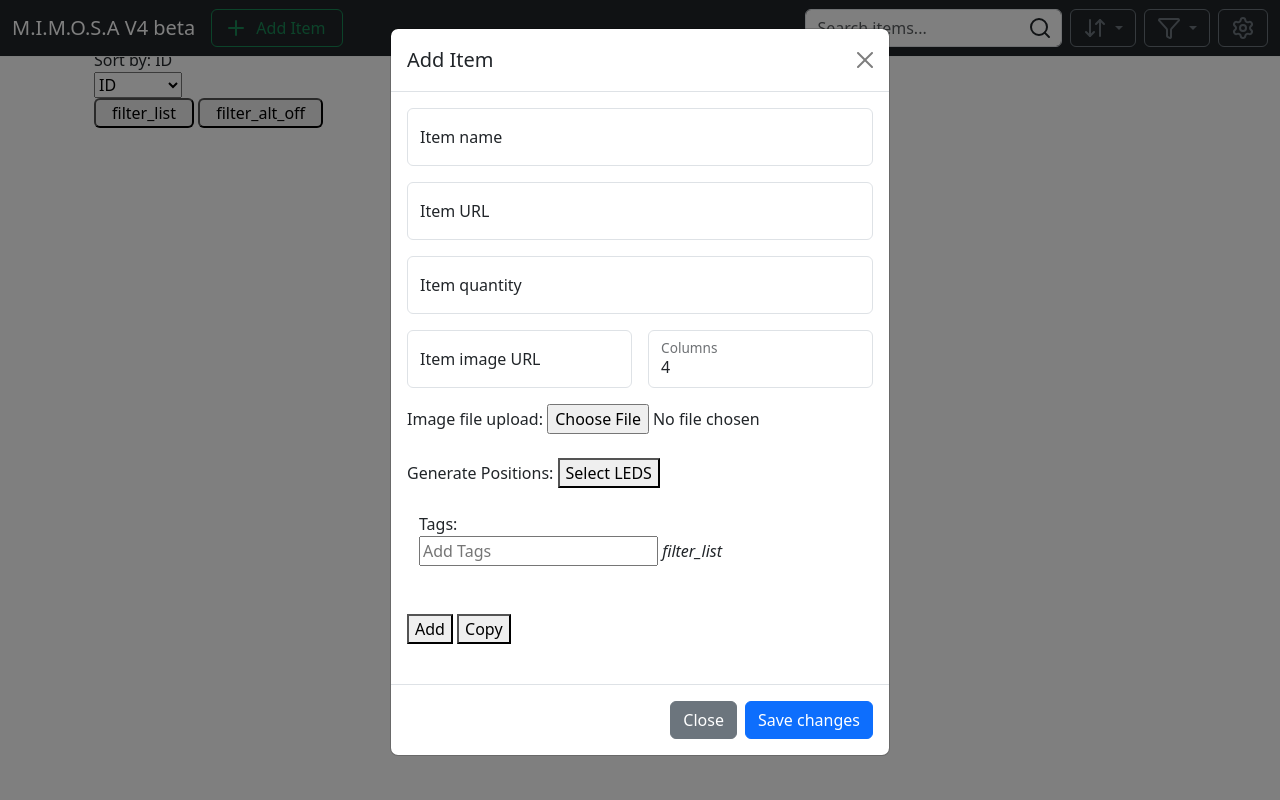
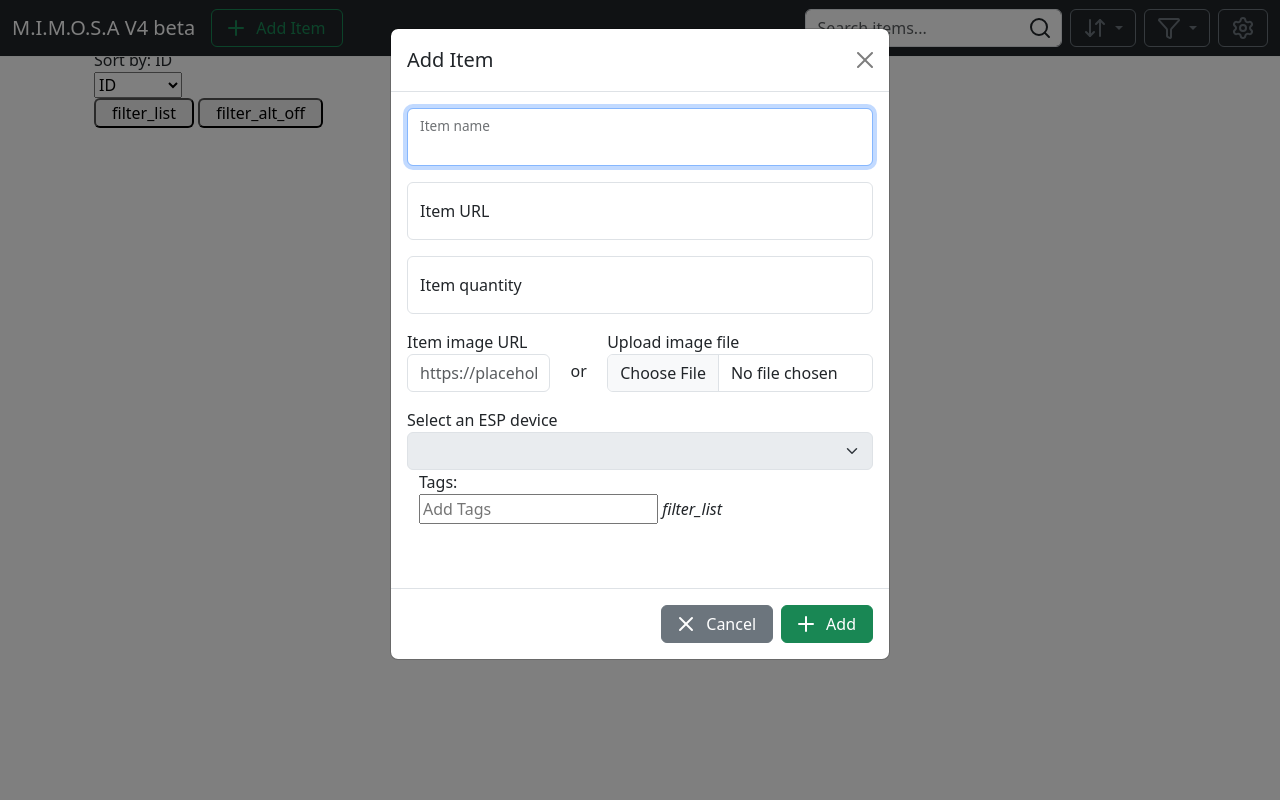
Before and after one commit to FireMarshmellow/Spotlight_Storage, a Flask app: page / in a window 1280 px wide, after a click on "Add Item". Run offline with Flask 2, Linux system fonts and the light colour scheme; data that the repository does not hold is empty; some libraries are stand-ins or nearby versions.

Commit message:
Progress made on "Add Item" interface

```diff
--- a/static/overrides.css
+++ b/static/overrides.css
@@ -42,8 +42,9 @@
     opacity: 1; /* Show the rainbow on hover */
     animation-play-state: running; /* Start the animation on hover */
 }
-.btn-rainbow:hover{
-     text-shadow: 2px 2px 4px rgba(0, 0, 0, 0.75);
+
+.btn-rainbow:hover {
+    text-shadow: 2px 2px 4px rgba(0, 0, 0, 0.75);
 }
 
 .btn-rainbow span {
@@ -69,3 +70,7 @@
 .icon-n4px .lucide {
     margin-top: -4px;
 }
+
+.or-text {
+    padding-top: 29px;
+}
--- a/static/script.js
+++ b/static/script.js
@@ -537,33 +537,121 @@ function loadItems() {
 loadItems();
 
 
-document.getElementById("save-item").addEventListener("click", addItem);
-document.getElementById("btn-add").addEventListener("click", function() {isEditingItem = false;});
-document.getElementById("btn-add").addEventListener("click", toggleAddForm);
-document.getElementById("btn-add").addEventListener("click", populateEspDropdown);
-//Function to Ad ESPs
-// Function to add an ESP item
+
+function createCheckboxGrid() {
+  const selectEspDropdown = document.getElementById("add_item_esp_select");
+  const checkboxGrid = document.getElementById("checkbox-grid");
+
+  const selectedOption = selectEspDropdown.options[selectEspDropdown.selectedIndex];
+  const rows = parseInt(selectedOption.dataset.espRows);
+  const columns = parseInt(selectedOption.dataset.espColumns);
+
+  // Variables to determine the starting position and serpentine direction
+  const startTop = selectedOption.dataset.espStarttop === 'top';
+  const startLeft = selectedOption.dataset.espStartleft === 'left';
+  const serpentine = selectedOption.dataset.espSerpentine === 'horizontal';
+
+  checkboxGrid.innerHTML = ""; // Clear previous grid if any
+
+  if (!isNaN(rows) && !isNaN(columns)) {
+    const table = document.createElement("table");
+    table.style.borderCollapse = "collapse"; // Set border collapse for better table appearance
+
+    let ledNumber = 1; // Start the LED number counter
+
+    for (let i = startTop ? 1 : rows; startTop ? i <= rows : i > 0; startTop ? i++ : i--) {
+      const row = document.createElement("tr");
+
+      for (let j = startLeft ? 1 : columns; startLeft ? j <= columns : j > 0; startLeft ? j++ : j--) {
+        const cell = document.createElement("td");
+
+        const checkbox = document.createElement("input");
+        checkbox.type = "checkbox";
+
+        // Calculate the position based on the specified settings
+        let rowPosition = startTop ? i : rows - i + 1;
+        let colPosition = startLeft ? j : columns - j + 1;
+
+        // Calculate LED number based on serpentine or normal order
+        if (serpentine) {
+          let serpentineCol = startLeft ? colPosition : columns - colPosition + 1;
+          ledNumber = (rowPosition - 1) * columns + serpentineCol;
+        } else {
+          ledNumber = (rowPosition - 1) * columns + colPosition;
+        }
+
+        checkbox.id = `led${ledNumber}`;
+
+        const checkboxLabel = document.createElement("label");
+        checkboxLabel.setAttribute("for", `led${ledNumber}`);
+        checkboxLabel.textContent = `led${ledNumber}`;
+
+        cell.appendChild(checkbox);
+        cell.appendChild(checkboxLabel);
+        row.appendChild(cell);
+
+        ledNumber++; // Increment the LED number for uniqueness
+      }
+
+      table.appendChild(row);
+    }
+
+    checkboxGrid.appendChild(table);
+  }
+}
+
+
+
+
+// Event listener for select change
+document.getElementById("add_item_esp_select").addEventListener("change", createCheckboxGrid);
+
+
 
 function populateEspDropdown() {
-  selectEspDropdownIP.innerHTML = "";
-  // Add "Add ESP" option at the first position
-  const addEspOption = document.createElement("option");
-  addEspOption.value = "select";
-  addEspOption.textContent = "Select ESP";
-  selectEspDropdownIP.appendChild(addEspOption);
-  // Fetch and populate the rest of the options
+  const selectEspDropdown = document.getElementById("add_item_esp_select");
+  selectEspDropdown.innerHTML = "";
+
+  // Fetch ESP devices
   fetch("/api/esp")
       .then((response) => response.json())
       .then((data) => {
-        data.forEach((esp) => {
-          const option = document.createElement("option");
-          option.value = esp.id;
-          option.textContent = esp.name ;
-          selectEspDropdownIP.appendChild(option);
-        });
+        if (data.length > 0) {
+          // Devices found: Populate dropdown and select the first one
+          data.forEach((esp, index) => {
+            const option = document.createElement("option");
+            option.value = esp.id;
+            option.dataset.espRows = esp.rows;
+            option.dataset.espColumns = esp.cols;
+            option.dataset.espStarttop = esp.start_top;
+            option.dataset.espStartleft = esp.start_left;
+            option.dataset.espSerpentine = esp.serpentine_direction;
+            option.textContent = esp.name + " (" + esp.esp_ip + ")";
+            selectEspDropdown.appendChild(option);
+
+            if (index === 0) {
+              selectEspDropdown.selectedIndex = index;
+            }
+          });
+        } else {
+          // No devices found: Disable dropdown and display message
+          selectEspDropdown.disabled = true;
+          const messageOption = document.createElement("option");
+          messageOption.textContent = "Please add an ESP device first...";
+          messageOption.disabled = true;
+          selectEspDropdown.appendChild(messageOption);
+        }
+
+        console.log("Dropdown populated:", data); // Logging the output to console
+        createCheckboxGrid();
       })
       .catch((error) => console.error(error));
 }
+
+
+
+
+
 function findIndexByIP(ip) {
   const options = selectEspDropdownIP.options;
   for (let i = 0; i < options.length; i++) {
@@ -611,13 +699,11 @@ function updateSortTitle() {
 
   title.textContent = "Sort by: " + selectedOption.textContent;
 }
-CopyBnt.addEventListener('click', function (){
-  isEditingItem = false;
-  addItem(event);
-})
 
-
-
-// Define a function to populate the "select_esp" dropdown
-populateEspDropdown();
-updateSortTitle();
+document.getElementById('add-item-modal').addEventListener('shown.bs.modal', function (event) {
+  console.log("Add item modal: 'shown'")
+  let inputField = document.getElementById('add_item_name');
+  inputField.focus();
+  inputField.select();
+  populateEspDropdown();
+});
--- a/templates/index.html
+++ b/templates/index.html
@@ -158,55 +158,32 @@
                     </div>
 
                     <div class="row">
-                        <div class="col-6 pe-2">
-                            <div class="form-floating mb-3">
-                                <input type="number" class="form-control" id="add_item_image" placeholder="image">
+                        <div class="col-4 pe-2">
+                            <div class="form mb-3">
                                 <label for="add_item_quantity">Item image URL</label>
+                                <input type="test" class="form-control" id="add_item_image" placeholder="https://placehold.co/150x100?text=Hello+World">
+
                             </div>
                         </div>
-                        <div class="col-6 ps-2">
-                            <div class="form-floating mb-3">
-                                <input type="number" class="form-control" id="add_esp_columns" placeholder="4" min="1" value="4" required>
-                                <label for="add_esp_columns">Columns</label>
+                        <div class="col-1 text-center or-text">
+                            <span>or</span>
+                        </div>
+                        <div class="col-7 ps-2">
+                            <div class="form">
+                                <label for="add_item_image_upload">Upload image file</label>
+                                <input type="file" class="form-control" id="add_item_image_upload" name="file">
                             </div>
                         </div>
                     </div>
-
-
-
-
+                    <label for="add_item_esp_select">Select an ESP device</label>
+                    <select class="form-select" id="add_item_esp_select">
+                    </select>
+                    <div id="checkbox-grid"></div>
 
                     <div id="form-container" class="hidden w-full md:w-2/3 lg:w-1/2">
                         <form id="add-form" class="shadow-md rounded px-8 pt-6 pb-8 mb-4">
 
-                            <div class="mb-4 flex flex-wrap">
-                                <div class="w-full md:w-2/4 md:pl-2">
-                                    <label for="quantity">Image file upload:</label>
-                                    <input type="file" class="form-input" id="file" name="file"/>
-                                </div>
-                            </div>
-                            <div class="mb-4 flex flex-wrap">
-                                <div class="w-full md:w-2/4 md:pl-2">
-                                    <label for="generate_pos">Generate Positions:</label>
-                                    <button type="button" id="generate_pos" onclick="toggleGrid()" class="flex-1 bg-blue-500 hover:bg-blue-700 common-button w-full">Select LEDS
-                                    </button>
-                                </div>
-                            </div>
-                            <div id="select_led_container" class="container mx-auto hidden">
-                                <div class="mb-4 flex flex-wrap">
-                                    <div class="w-full md:w-1/4 ">
-                                        <button type="button" id="test_lights" onclick="TestLights()" class="common-button bg-blue-500 hover:bg-blue-700">Test Lights
-                                        </button>
-                                    </div>
-                                    <div class="w-full md:w-1/4 md:pl-2">
-                                        <button type="button" id="clear_grid" onclick="clearAll()" class="common-button bg-blue-500 hover:bg-blue-700 ">Clear All
-                                        </button>
-                                    </div>
-                                </div>
-                                <div class="mb-4">
-                                    <div class="grid-container" id="gridContainer"></div>
-                                </div>
-                            </div>
+
                             <div class="container mb-4">
                                 <label for="tag-input">Tags:</label>
                                 <div class="tag-input-container">
@@ -220,18 +197,14 @@
 
 
                             </div>
-                            <div class="flex mx-auto">
-                                <button type="button" id="save-item" class="flex-1 common-button bg-blue-500 hover:bg-blue-700">Add
-                                </button>
-                                <button type="button" id="copy-item" class="flex-1 common-button bg-purple-500 hover:bg-purple-700 hidden ml-2">Copy
-                                </button>
-                            </div>
                         </form>
                     </div>
                 </div>
                 <div class="modal-footer">
-                    <button type="button" class="btn btn-secondary" data-bs-dismiss="modal">Close</button>
-                    <button type="button" class="btn btn-primary">Save changes</button>
+                    <button type="button" class="btn btn-secondary pe-3" data-bs-dismiss="modal">
+                        <span class="icon-n4px"><i data-lucide="x" class="me-2"></i>Cancel</span></button>
+                    <button type="button" class="btn btn-success pe-3" id="add-item-save-button">
+                        <span class="icon-n4px"><i data-lucide="plus" class="me-2"></i>Add</span></button>
                 </div>
             </div>
         </div>
@@ -435,8 +408,7 @@
                     </div>
 
                 </div>
-                <ul id="item-list" class="relative grid sm:grid-cols-1 md:grid-cols-3 lg:grid-cols-4 xl:grid-cols-6 gap-4  max-w-5xl mx-auto w-11/12 md:5/6 lg:full">
-                </ul>
+
             </div>
         </div>
     </div>
@@ -445,7 +417,7 @@
 
 <script src="../static/script.js"></script>
 <script src="../static/esp.js"></script>
-<script src="../static/gen_grid.js"></script>
+
 <script src="../static/settings.js"></script>
 <script src="../static/tags.js"></script>
 <script src="../static/color-modes.js"></script>
```
